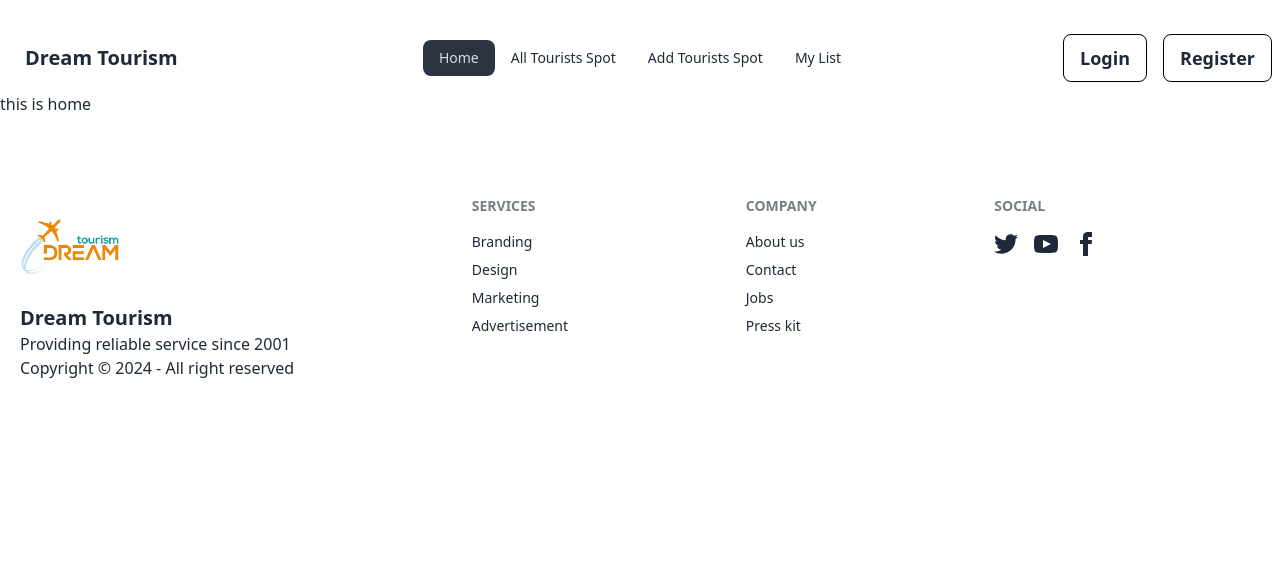
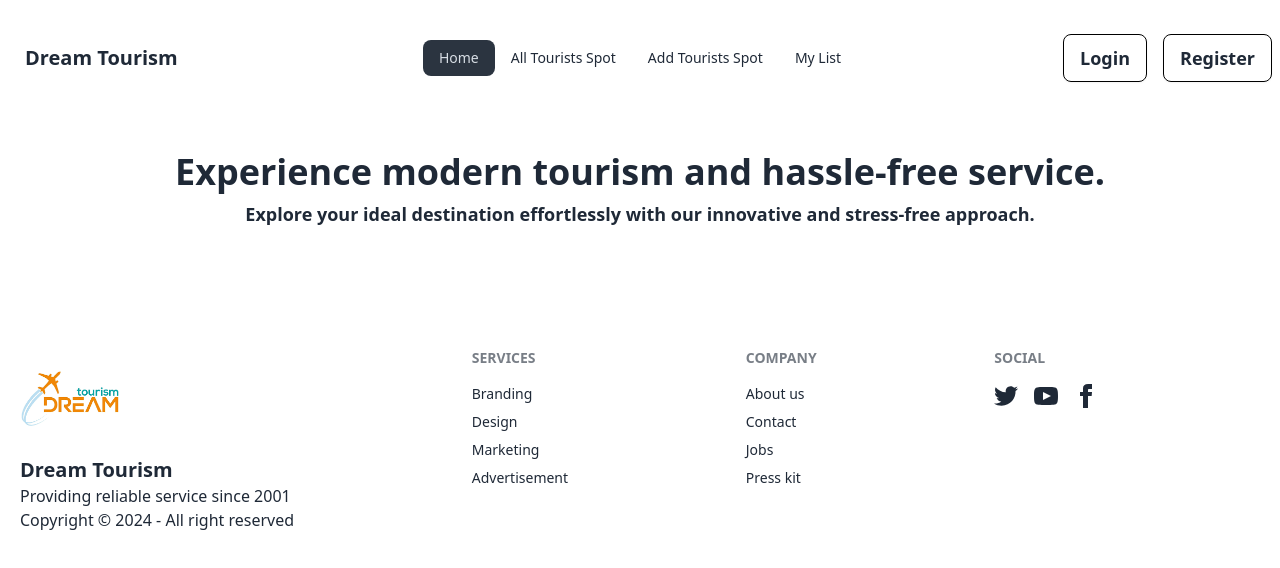
Before and after one commit to Md-Firoz-Mahmud-Nur/0125-dream-tourism-client-assignment-10-module-57, a React (Vite) app: page / in a window 1280 px wide. Shown: the top 568 px of the page. Built offline with nearby package versions, Linux system fonts and the light colour scheme; no server answers.

Commit message:
add banner start section

```diff
--- /dev/null
+++ b/src/Components/BannerLandingPage.jsx
@@ -0,0 +1,10 @@
+const BannerLandingPage = () => {
+  return (
+    <h1 className="my-5 rounded-t-lg  py-10 text-center text-4xl font-semibold ">
+      Experience modern tourism and hassle-free service.
+      <p className="mt-2 text-lg">Explore your ideal destination effortlessly with our innovative and stress-free approach.</p>
+    </h1>
+  );
+};
+
+export default BannerLandingPage;
--- a/src/Components/Home.jsx
+++ b/src/Components/Home.jsx
@@ -1,8 +1,9 @@
+import BannerLandingPage from "./BannerLandingPage";
 
 const Home = () => {
   return (
     <div>
-      this is home
+      <BannerLandingPage></BannerLandingPage>
     </div>
   );
 };
--- a/src/PrivateRoute.jsx
+++ b/src/PrivateRoute.jsx
@@ -6,7 +6,6 @@ import { AuthContext } from "./AuthProvider";
 const PrivateRoute = ({ children }) => {
   const location = useLocation();
   const { user, loading } = useContext(AuthContext);
-  console.log(user, loading);
 
   if (loading) {
     return (
```
